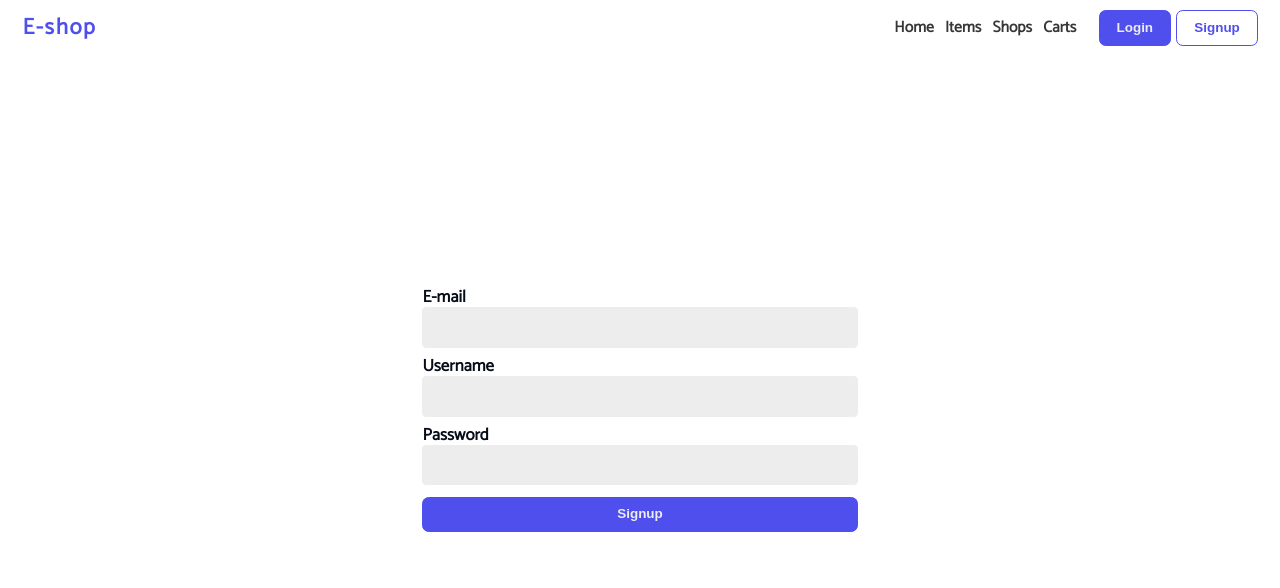
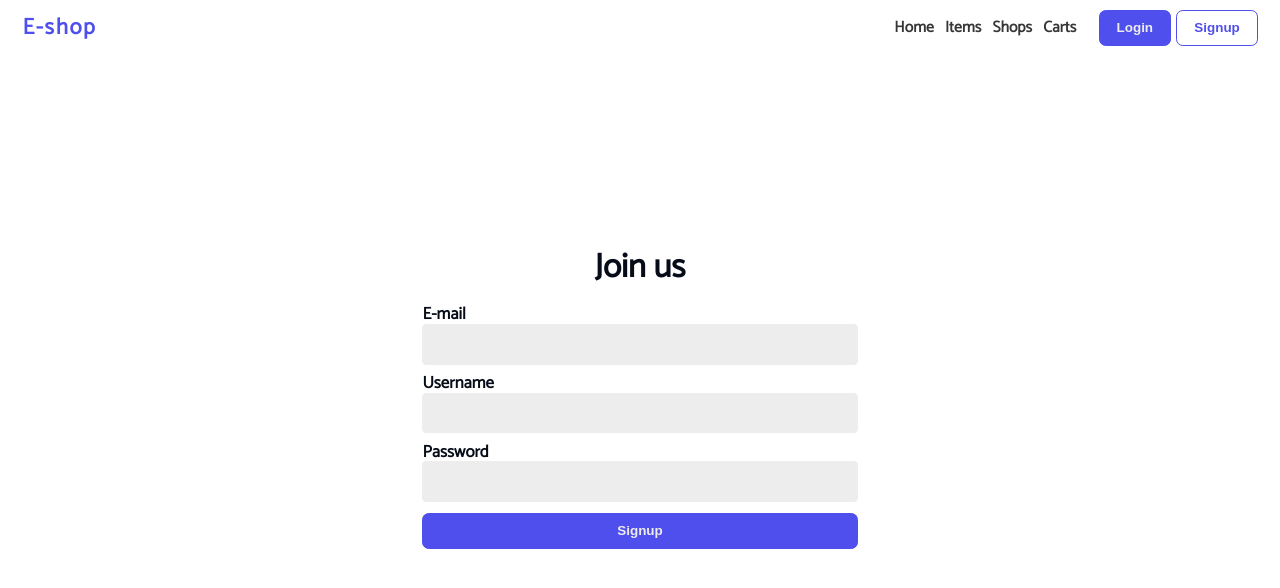
Before and after one commit to seif-baazouzi/eshop-webapp, a Nuxt app: page /signup in a window 1280 px wide. Shown: the top 588 px of the page. Built offline with nearby package versions, Linux system fonts and the light colour scheme.

Commit message:
add title to login and signup pages

```diff
--- a/pages/login.vue
+++ b/pages/login.vue
@@ -3,6 +3,7 @@
     <NavBar />
 
     <div class="form-container">
+      <h2 class="center">Welcome Back</h2>
       <form @submit="handleSubmit($event)" class="form-content-container">
         <Input
           type="text"
--- a/pages/signup.vue
+++ b/pages/signup.vue
@@ -3,6 +3,7 @@
     <NavBar />
 
     <div class="form-container">
+      <h2 class="center">Join us</h2>
       <form @submit="handleSubmit($event)" class="form-content-container">
         <Input
           type="text"
```
